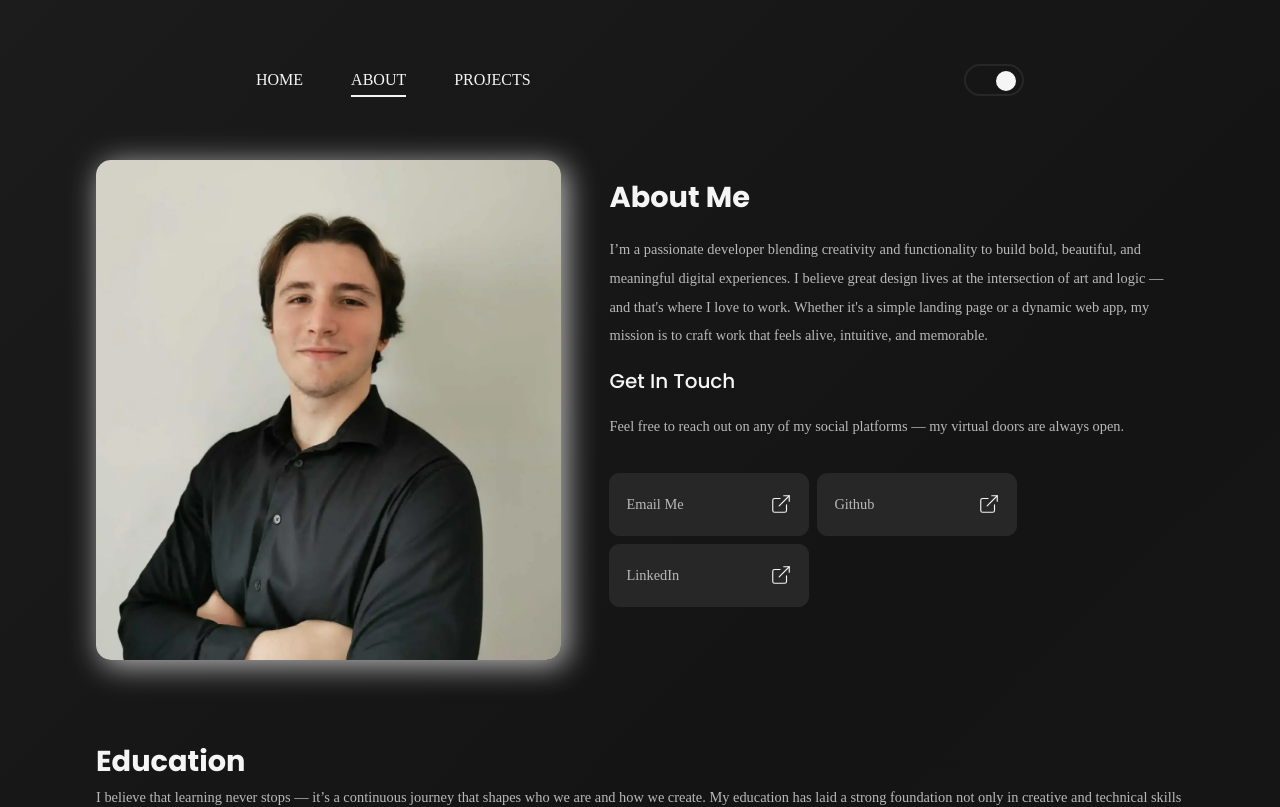
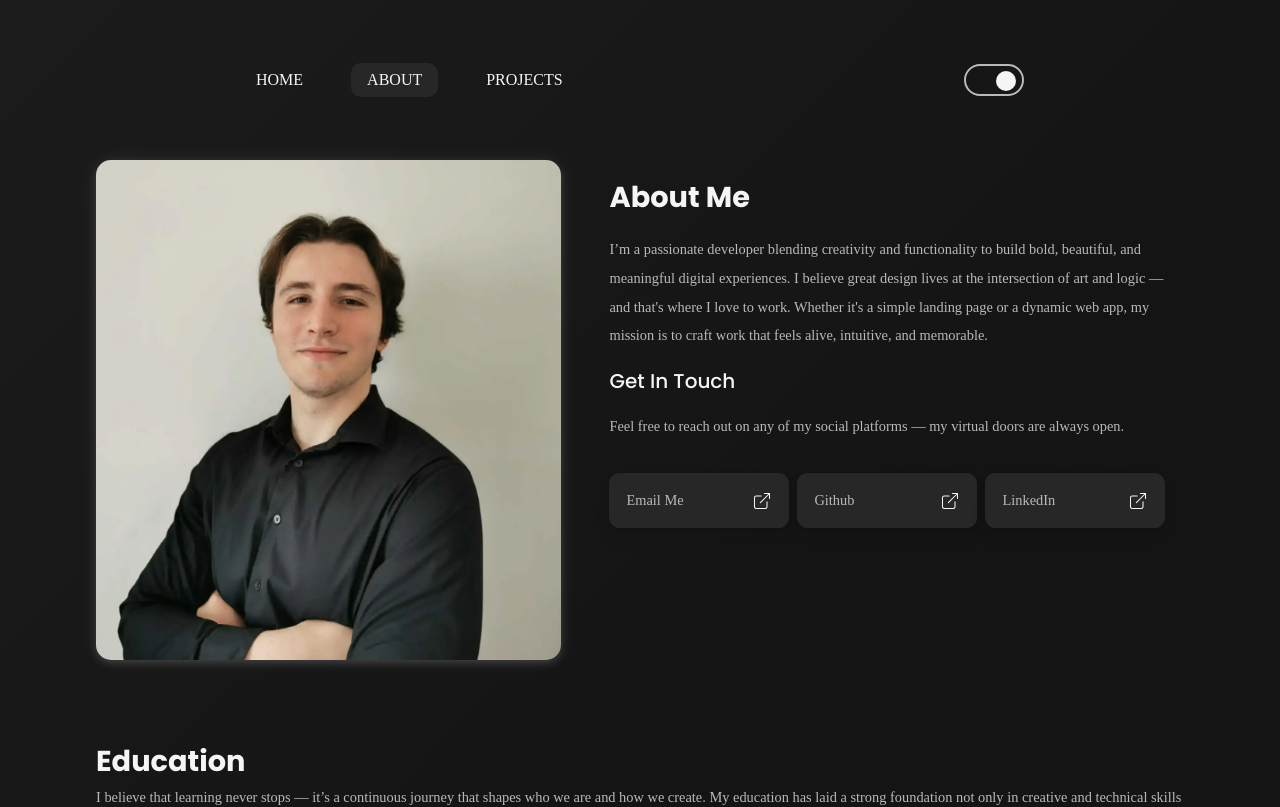
Before and after one commit to AlvaroP2003/alvaro-placido, a React (Vite) app: page /about in a window 1280 px wide. Shown: the top 807 px of the page. Built offline with nearby package versions, Linux system fonts and the light colour scheme.

Commit message:
Added styling

```diff
--- a/src/Pages/About.jsx
+++ b/src/Pages/About.jsx
@@ -57,7 +57,7 @@ export default function About() {
 
         if (timelineRef.current) observer.observe(timelineRef.current);
 
-        return () => observer.disconnect();
+        return () => observer.disconnect()
     }, []);
 
 
@@ -74,9 +74,9 @@ export default function About() {
                     <p>Feel free to reach out on any of my social platforms — my virtual doors are always open.</p>
 
                     <div className="contact-grid">
-                        <a href="mailto:placido.alvaro03@gmail.com" className="cell"><p>Email Me</p><svg xmlns="http://www.w3.org/2000/svg" width="22" height="22" viewBox="0 0 24 24" fill="none" stroke="currentColor" strokeWidth="1.25" strokeLinecap="round" strokeLinejoin="round" className="lucide lucide-external-link-icon lucide-external-link"><path d="M15 3h6v6"/><path d="M10 14 21 3"/><path d="M18 13v6a2 2 0 0 1-2 2H5a2 2 0 0 1-2-2V8a2 2 0 0 1 2-2h6"/></svg></a>
-                        <a href="https://github.com/AlvaroP2003" className="cell"><p>Github</p><svg xmlns="http://www.w3.org/2000/svg" width="22" height="22" viewBox="0 0 24 24" fill="none" stroke="currentColor" strokeWidth="1.25" strokeLinecap="round" strokeLinejoin="round" className="lucide lucide-external-link-icon lucide-external-link"><path d="M15 3h6v6"/><path d="M10 14 21 3"/><path d="M18 13v6a2 2 0 0 1-2 2H5a2 2 0 0 1-2-2V8a2 2 0 0 1 2-2h6"/></svg></a>
-                        <a href="https://www.linkedin.com/in/alvaro-placido-226887206/" className="cell"><p>LinkedIn</p><svg xmlns="http://www.w3.org/2000/svg" width="22" height="22" viewBox="0 0 24 24" fill="none" stroke="currentColor" strokeWidth="1.25" strokeLinecap="round" strokeLinejoin="round" className="lucide lucide-external-link-icon lucide-external-link"><path d="M15 3h6v6"/><path d="M10 14 21 3"/><path d="M18 13v6a2 2 0 0 1-2 2H5a2 2 0 0 1-2-2V8a2 2 0 0 1 2-2h6"/></svg></a>
+                        <a href="mailto:placido.alvaro03@gmail.com" className="cell"><p>Email Me</p><svg xmlns="http://www.w3.org/2000/svg" width="20" height="20" viewBox="0 0 24 24" fill="none" stroke="currentColor" strokeWidth="1.25" strokeLinecap="round" strokeLinejoin="round" className="lucide lucide-external-link-icon lucide-external-link"><path d="M15 3h6v6"/><path d="M10 14 21 3"/><path d="M18 13v6a2 2 0 0 1-2 2H5a2 2 0 0 1-2-2V8a2 2 0 0 1 2-2h6"/></svg></a>
+                        <a href="https://github.com/AlvaroP2003" className="cell"><p>Github</p><svg xmlns="http://www.w3.org/2000/svg" width="20" height="20" viewBox="0 0 24 24" fill="none" stroke="currentColor" strokeWidth="1.25" strokeLinecap="round" strokeLinejoin="round" className="lucide lucide-external-link-icon lucide-external-link"><path d="M15 3h6v6"/><path d="M10 14 21 3"/><path d="M18 13v6a2 2 0 0 1-2 2H5a2 2 0 0 1-2-2V8a2 2 0 0 1 2-2h6"/></svg></a>
+                        <a href="https://www.linkedin.com/in/alvaro-placido-226887206/" className="cell"><p>LinkedIn</p><svg xmlns="http://www.w3.org/2000/svg" width="20" height="20" viewBox="0 0 24 24" fill="none" stroke="currentColor" strokeWidth="1.25" strokeLinecap="round" strokeLinejoin="round" className="lucide lucide-external-link-icon lucide-external-link"><path d="M15 3h6v6"/><path d="M10 14 21 3"/><path d="M18 13v6a2 2 0 0 1-2 2H5a2 2 0 0 1-2-2V8a2 2 0 0 1 2-2h6"/></svg></a>
                     </div>
                 </div>
 
--- a/src/index.css
+++ b/src/index.css
@@ -43,7 +43,7 @@
   --main-bg: #F5F5F5;
   --scnd-bg: #F5F5F5;
   --highlight: #f3f3f3;
-  --accent: #272727;
+  --accent: #c9c8c8;
   --text-color: #353535;
   --text-scnd: #333333;
 }
@@ -128,6 +128,11 @@ header nav ul {
   width: 50%;
 }
 
+header nav ul:hover .navlink {
+  filter: blur(1px);
+  opacity: 0.5;
+}
+
 .navlink {
   position: relative;
   color: var(--text-color);
@@ -149,14 +154,21 @@ header nav ul {
   transition: .3s;
 }
 
-.navlink.active::after {
-  width: 100%;
+.navlink.active {
+  background-color: var(--scnd-bg);
+  padding: .5rem 1rem;
+  border-radius: 10px;
+}
+
+header nav ul:hover .navlink:hover{
+  filter: none;
+  opacity: 1;
 }
 
 .toggle {
   position: relative;
   background: transparent;
-  border: solid var(--accent) 2px;
+  border: solid var(--text-scnd) 2px;
   width: 60px;
   height: 32px;
   border-radius: 20px;
@@ -178,6 +190,8 @@ header nav ul {
 .slider.right {
   left: 30px;
 }
+
+/* Home Page */
 
 .home {
   font-family:'Poppins Light';
@@ -222,6 +236,11 @@ header nav ul {
   cursor: pointer;
 
   margin-top: 3rem;
+
+  box-shadow:
+    0 2px 4px rgba(0, 0, 0, 0.05),
+    0 8px 16px rgba(0, 0, 0, 0.08);
+
 }
 
 .action-btn:hover {
@@ -247,7 +266,11 @@ header nav ul {
   width: 400px;
   object-fit: cover;
   border-radius: 15px;
-  box-shadow: 5px 5px 30px 1px var(--text-scnd);
+  box-shadow:
+    0 2px 5px rgba(255, 255, 255, 0.05),
+    0 4px 10px rgba(255, 255, 255, 0.1),
+    0 0 20px rgba(255, 255, 255, 0.08);
+
 
 
   transform-style: preserve-3d ;
@@ -280,8 +303,8 @@ header nav ul {
   text-decoration: none;
   font-family: 'Poppins Light';
   background-color: var(--scnd-bg);
-  width: 200px;
-  padding: 1rem;
+  width: 180px;
+  padding: .76rem 1rem;
   border-radius: 10px;
   border: solid var(--accent) 1px;
 
@@ -290,6 +313,11 @@ header nav ul {
   display: flex;
   justify-content: space-between;
   align-items: center;
+
+  box-shadow:
+  0 2px 4px rgba(0, 0, 0, 0.05),
+  0 8px 16px rgba(0, 0, 0, 0.08);
+
 }
 
 .contact-grid .cell svg {
@@ -396,7 +424,7 @@ header nav ul {
 }
 
 .projects {
-
+  padding-bottom: 3rem;
 }
 
 .stack-container {
@@ -436,6 +464,10 @@ header nav ul {
   gap: 1rem;
 
   font-family: 'Poppins Light';
+
+  box-shadow:
+    0 2px 4px rgba(0, 0, 0, 0.05),
+    0 8px 16px rgba(0, 0, 0, 0.08);
 }
 
 .code-container > div:hover {
```
